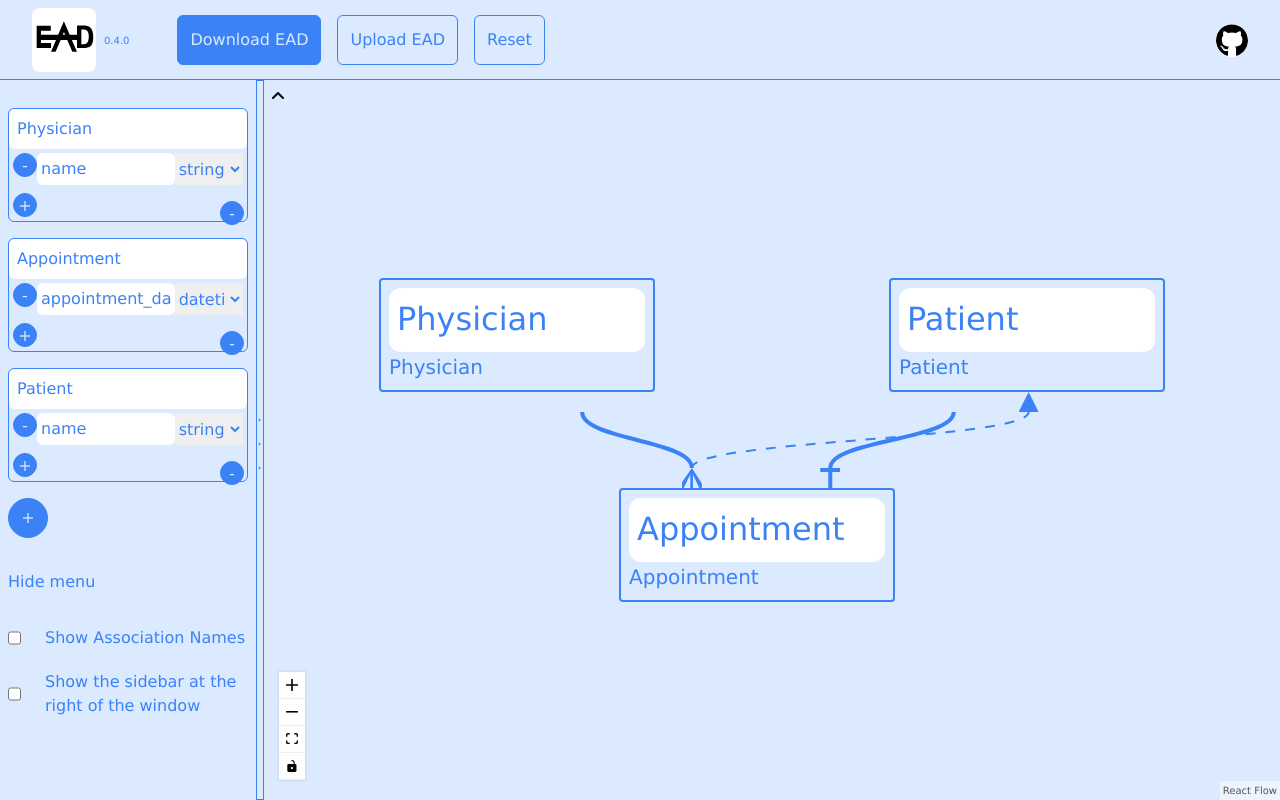
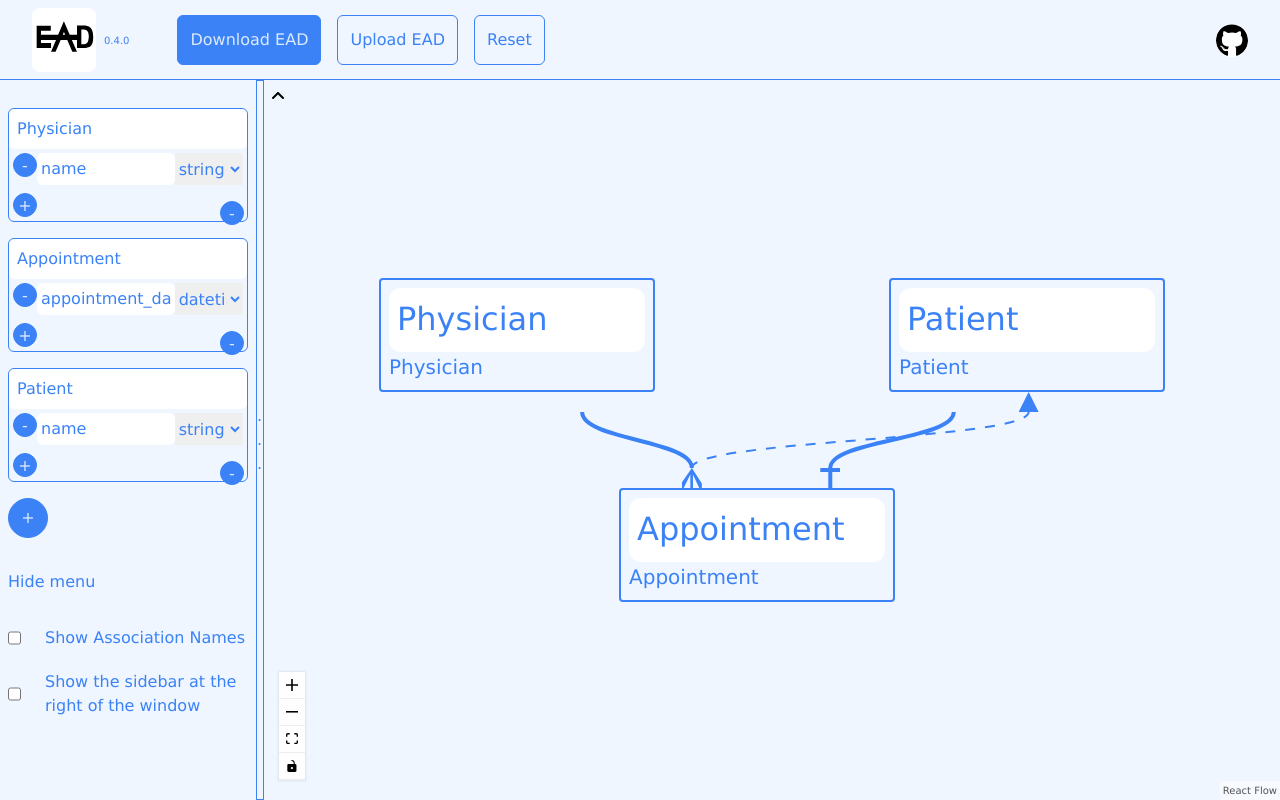
Before and after one commit to ozovalihasan/ead, a React (Vite) app: page / in a window 1280 px wide. Built offline with nearby package versions, Linux system fonts and the light colour scheme.

Commit message:
Update the background color

```diff
--- a/src/App.tsx
+++ b/src/App.tsx
@@ -101,7 +101,7 @@ const App = () => {
 
   return (
 
-    <div className="text-first-500 font-default  bg-first-100 flex flex-col h-screen">
+    <div className="text-first-500 font-default  bg-first-50 flex flex-col h-screen">
       <Navbar />
       <div  className={`h-[calc(100vh-5rem)] w-screen  flex flex-grow ${locationSidebar == "left" ? "flex-row" : "flex-row-reverse"}`}>
         <ReactFlowProvider>
--- a/src/EntityNode.tsx
+++ b/src/EntityNode.tsx
@@ -25,7 +25,7 @@ const EntityNode = ({id, data, selected }: {id: string, data: EntityNodeDataType
   const visibleSourceHandles = ((!isConnectContinue && isMouseOnNode && mouseOnNodeId == id) ? "visible" : "hidden")
 
   return (
-    <div className={`border-black border border-solid p-1 rounded-sm ${ selectedNodeForThrough ?  "bg-second-400" : "bg-first-100"} ${ selected ?  "bg-first-200" : ""}`} >
+    <div className={`border-black border border-solid p-1 rounded-sm ${ selectedNodeForThrough ?  "bg-second-400" : "bg-first-50"} ${ selected ?  "bg-first-200" : ""}`} >
 
       <Handle className="border-none w-6 h-6" type="target" position={Position.Top} id="top" style={{visibility: isConnectContinue ? "visible" : "hidden"}}/>
 
--- a/src/index.css
+++ b/src/index.css
@@ -14,7 +14,7 @@ details > summary::-webkit-details-marker {
     @apply bg-first-500 hover:bg-first-600 text-first-100 border-first-500 hover:border-first-600 border border-solid;
   }
   .btn-second {
-    @apply bg-first-100 hover:bg-first-100 text-first-500 hover:text-first-600 border-first-500 border border-solid;
+    @apply bg-first-50 hover:bg-first-100 text-first-500 hover:text-first-600 border-first-500 border border-solid;
   }
   .btn-third {
     @apply text-first-500 hover:text-first-600;
```
